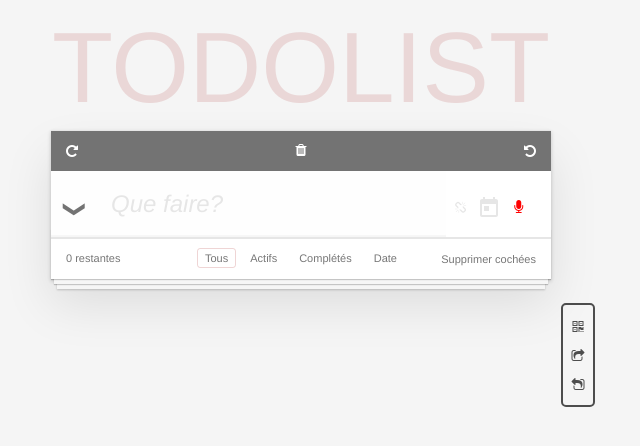
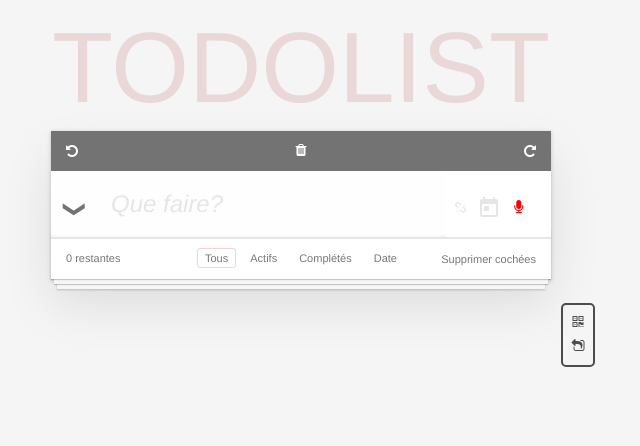
Before and after one commit to KevinLegras/Todolist_webclient, an Angular app: page / in a window 1280 px wide. Shown: the top 446 px of the page, without its empty margins (314-954 px from the left). Built offline with nearby package versions, Linux system fonts and the light colour scheme; what angularx-qrcode would draw is missing.

Commit message:
remove share component

```diff
--- a/src/app/app.component.scss
+++ b/src/app/app.component.scss
@@ -2,7 +2,7 @@
     border: 2px solid;
     border-radius: 5px 5px 5px 5px;
     float: right;
-    height: 100px;
+    height: 60px;
     width: 30px;
     margin-top: 55%;
     margin-left: 10px;
--- a/src/app/app.module.ts
+++ b/src/app/app.module.ts
@@ -10,18 +10,14 @@ import { TodoItemComponent } from './todo-item/todo-item.component';
 import { DragDropModule } from '@angular/cdk/drag-drop';
 
 //datepicker
-import { MatDatepickerModule } from '@angular/material/datepicker';
 import { MatNativeDateModule } from '@angular/material/core';
 import { BrowserAnimationsModule } from '@angular/platform-browser/animations'
-import { MatFormFieldModule } from '@angular/material/form-field';
-import { MatInputModule } from '@angular/material/input';
 import { DatePickerComponent } from './date-picker/date-picker.component';
 import { HttpClientModule } from '@angular/common/http';
 import { DatePickerModule } from './date-picker/material.module';
 import {MAT_FORM_FIELD_DEFAULT_OPTIONS} from '@angular/material/form-field';
 import { QrcodeComponent } from './qrcode/qrcode.component';
 import { BoxUtilsComponent } from './box-utils/box-utils.component';
-import { ShareComponent } from './share/share.component';
 import { QRCodeModule } from 'angularx-qrcode';
 import { ImportComponent } from './import/import.component';
 import { VoiceComponent } from './voice/voice.component';
@@ -35,7 +31,6 @@ import { VoiceComponent } from './voice/voice.component';
     DatePickerComponent,
     QrcodeComponent,
     BoxUtilsComponent,
-    ShareComponent,
     ImportComponent,
     VoiceComponent,
   ],
--- a/src/app/box-utils/box-utils.component.html
+++ b/src/app/box-utils/box-utils.component.html
@@ -1,6 +1,5 @@
 
 <div class="divboxutils" *ngIf="(obs|async) as listItem">
     <i (click)="openQRcode(listItem)" class="qrcodelogo fa fa-qrcode fa-2" aria-hidden="true"></i>
-    <i (click)="openShare(listItem)" class="sharelogo fa fa-share-square-o fa-2" aria-hidden="true"></i>
     <i (click)="openImport(listItem)" class="sharelogo fa fa-share-square-o fa-flip-horizontal fa-2" aria-hidden="true"></i>
 </div>
--- a/src/app/box-utils/box-utils.component.scss
+++ b/src/app/box-utils/box-utils.component.scss
@@ -1,5 +1,5 @@
 i{
-    margin-top: 15px;
+    margin-top: 10px;
     text-align: center;
 }
 
--- a/src/app/box-utils/box-utils.component.ts
+++ b/src/app/box-utils/box-utils.component.ts
@@ -3,7 +3,6 @@ import { MatDialog } from '@angular/material/dialog';
 import { Observable } from 'rxjs';
 import { ImportComponent } from '../import/import.component';
 import { QrcodeComponent } from '../qrcode/qrcode.component';
-import { ShareComponent } from '../share/share.component';
 import { TodoList, TodolistService } from '../todolist.service';
 
 import {tdlToString} from '../todolist.service';
@@ -39,14 +38,6 @@ export class BoxUtilsComponent implements OnInit {
     });
   }
 
-  openShare(listitem:TodoList) {
-    this.dialog.open(ShareComponent, {
-      data: {
-        todoliststring: tdlToString(listitem),
-      },
-    });
-  }
-
   openImport(listitem:TodoList) {
     this.dialog.open(ImportComponent, {
       data: {
--- a/src/app/share/share.component.html
+++ /dev/null
@@ -1,10 +0,0 @@
-<h2 mat-dialog-title>Install 2 Angular</h2>
-<mat-dialog-content class="mat-typography">
-  <h3>Develop across all platforms</h3>
-  <p>Learn one way to build applications with Angular and reuse your code and abilities to build
-    apps for any deployment target. For web, mobile web, native mobile and native desktop.</p>
-</mat-dialog-content>
-<mat-dialog-actions align="end">
-  <button mat-button mat-dialog-close>Cancel</button>
-  <button mat-button [mat-dialog-close]="true" cdkFocusInitial>Install</button>
-</mat-dialog-actions>
--- a/src/app/share/share.component.ts
+++ /dev/null
@@ -1,16 +0,0 @@
-import { Component, OnInit, ChangeDetectionStrategy } from '@angular/core';
-import { Observable } from 'rxjs';
-import { TodoList, TodolistService } from '../todolist.service';
-
-@Component({
-  selector: 'app-share',
-  templateUrl: './share.component.html',
-  styleUrls: ['./share.component.scss'],
-  changeDetection: ChangeDetectionStrategy.OnPush
-})
-export class ShareComponent implements OnInit {
-
-  ngOnInit(): void {
-  }
-
-}
--- a/src/app/todo-list/todo-list.component.html
+++ b/src/app/todo-list/todo-list.component.html
@@ -4,9 +4,9 @@
           {{listItem.label}}
       </h1>
       <div class="divheader">
-        <i (click)="undoRedo('Undo')" class="undo fa fa-repeat fa-2" aria-hidden="true"></i>
+        <i (click)="undoRedo('Undo')" class="undo fa fa-undo fa-2" aria-hidden="true"></i>
         <i (click)="deleteAll(listItem.items)" class="deleteAll fa fa-trash" aria-hidden="true"></i>
-        <i (click)="undoRedo('redo')" class="redo fa fa-undo" aria-hidden="true"></i>
+        <i (click)="undoRedo('redo')" class="redo fa fa-repeat" aria-hidden="true"></i>
       </div>
       <form>
         <input name="newTodoInput" class="new-todo" (keyup.enter)="add(newTodoInput.value)" placeholder="Que faire?" autofocus #newTodoInput value="{{voice.text}}"/>
```
Also changed, not shown: src/app/share/share.component.scss (deleted), 1 other file (tests, documents, lock files or other folders).
